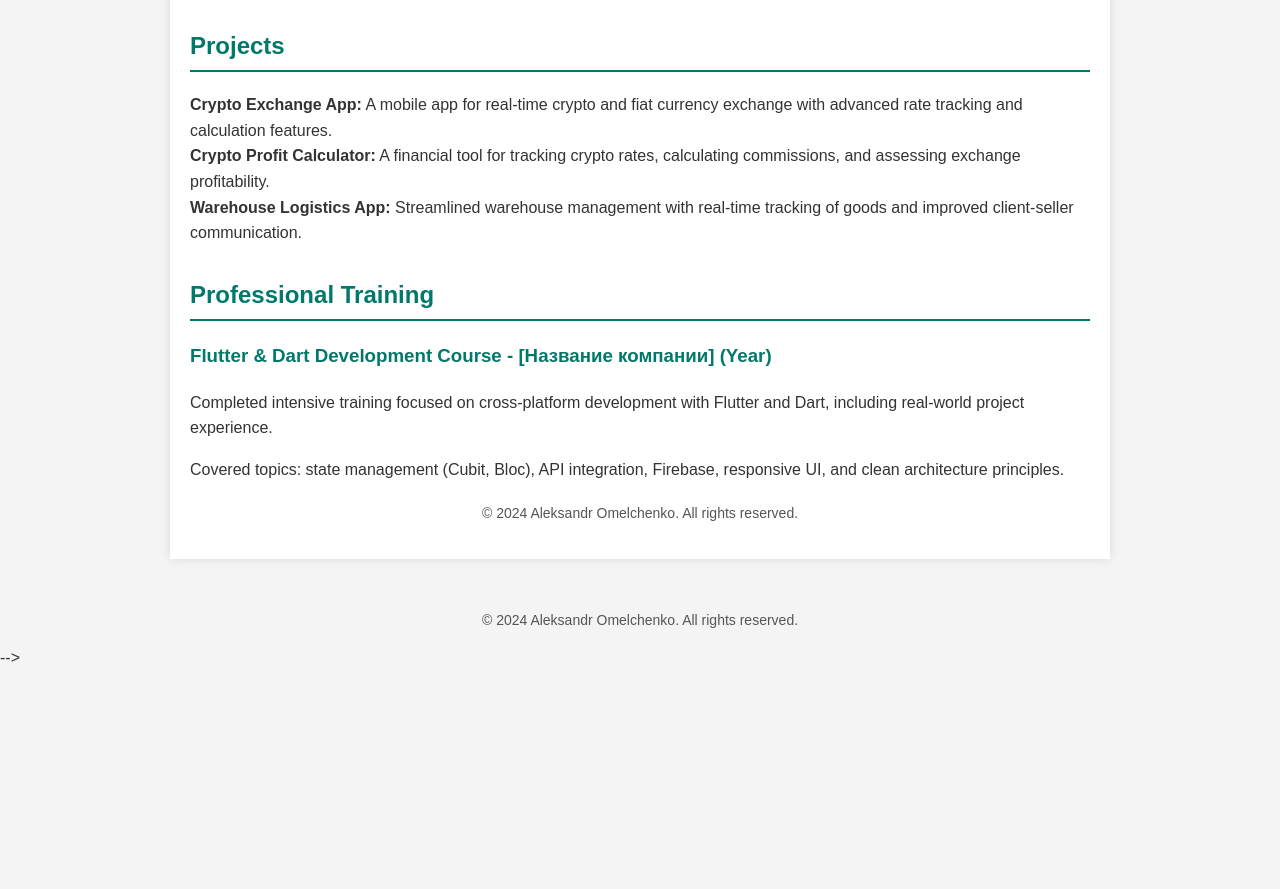
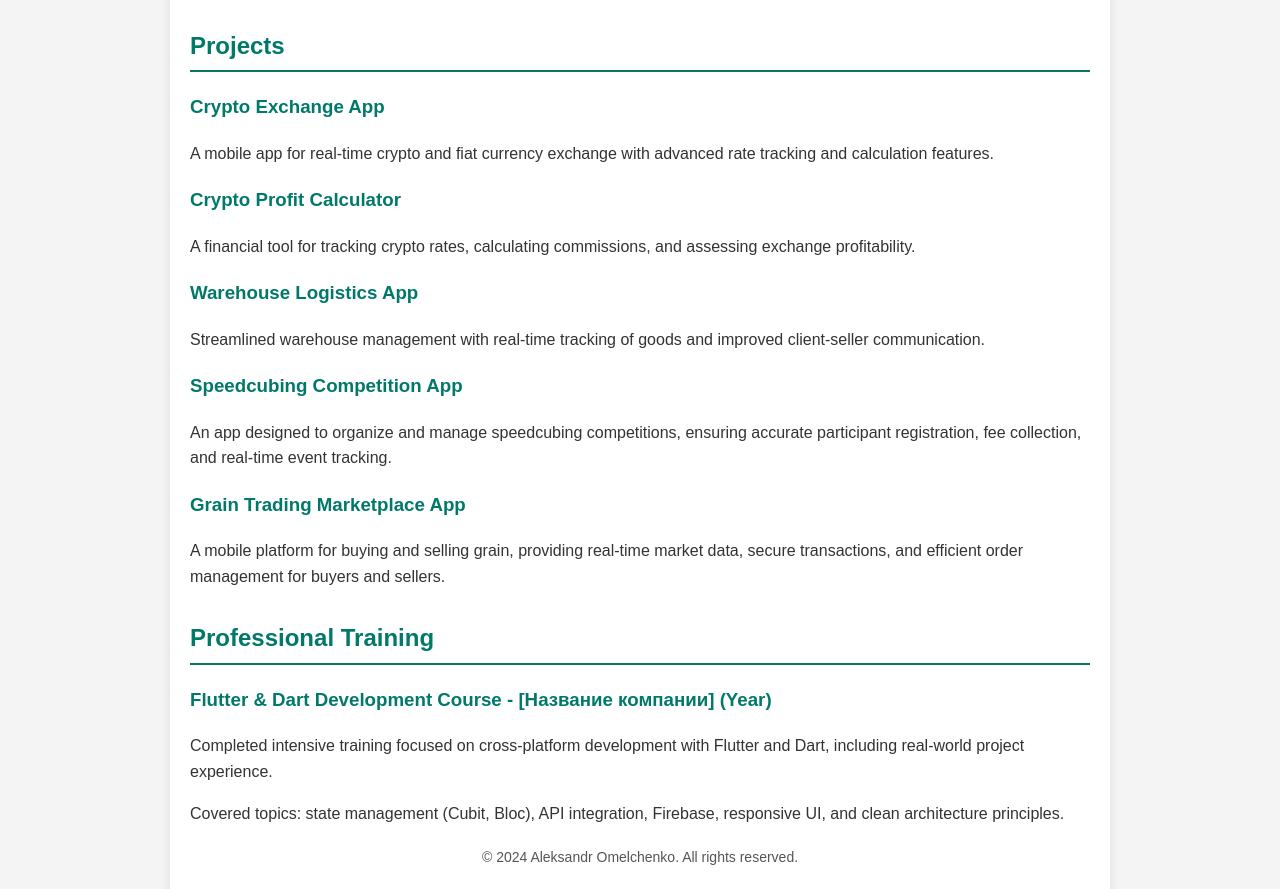
Before and after one commit to omelchenkoaleks/Resume, a plain HTML site: page index.html in a window 1280 px wide. Shown: the part 1157-2046 px from the top of the page. Before the commit the page ends 1828 px from the top, so only its background shows below. Drawn offline with Linux system fonts and the light colour scheme.

Commit message:
Update index.html
Two more projects have been added.

```diff
--- a/index.html
+++ b/index.html
@@ -111,11 +111,20 @@
 
         <h2>Projects</h2>
         <div class="projects">
-            <ul>
-                <li><strong>Crypto Exchange App:</strong> A mobile app for real-time crypto and fiat currency exchange with advanced rate tracking and calculation features.</li>
-                <li><strong>Crypto Profit Calculator:</strong> A financial tool for tracking crypto rates, calculating commissions, and assessing exchange profitability.</li>
-                <li><strong>Warehouse Logistics App:</strong> Streamlined warehouse management with real-time tracking of goods and improved client-seller communication.</li>
-            </ul>
+            <h3>Crypto Exchange App</h3>
+            <p>A mobile app for real-time crypto and fiat currency exchange with advanced rate tracking and calculation features.</p>
+
+            <h3>Crypto Profit Calculator</h3>
+            <p>A financial tool for tracking crypto rates, calculating commissions, and assessing exchange profitability.</p>
+
+            <h3>Warehouse Logistics App</h3>
+            <p>Streamlined warehouse management with real-time tracking of goods and improved client-seller communication.</p>
+
+            <h3>Speedcubing Competition App</h3>
+            <p>An app designed to organize and manage speedcubing competitions, ensuring accurate participant registration, fee collection, and real-time event tracking.</p>
+
+            <h3>Grain Trading Marketplace App</h3>
+            <p>A mobile platform for buying and selling grain, providing real-time market data, secure transactions, and efficient order management for buyers and sellers.</p>
         </div>
 
         <h2>Professional Training</h2>
```
